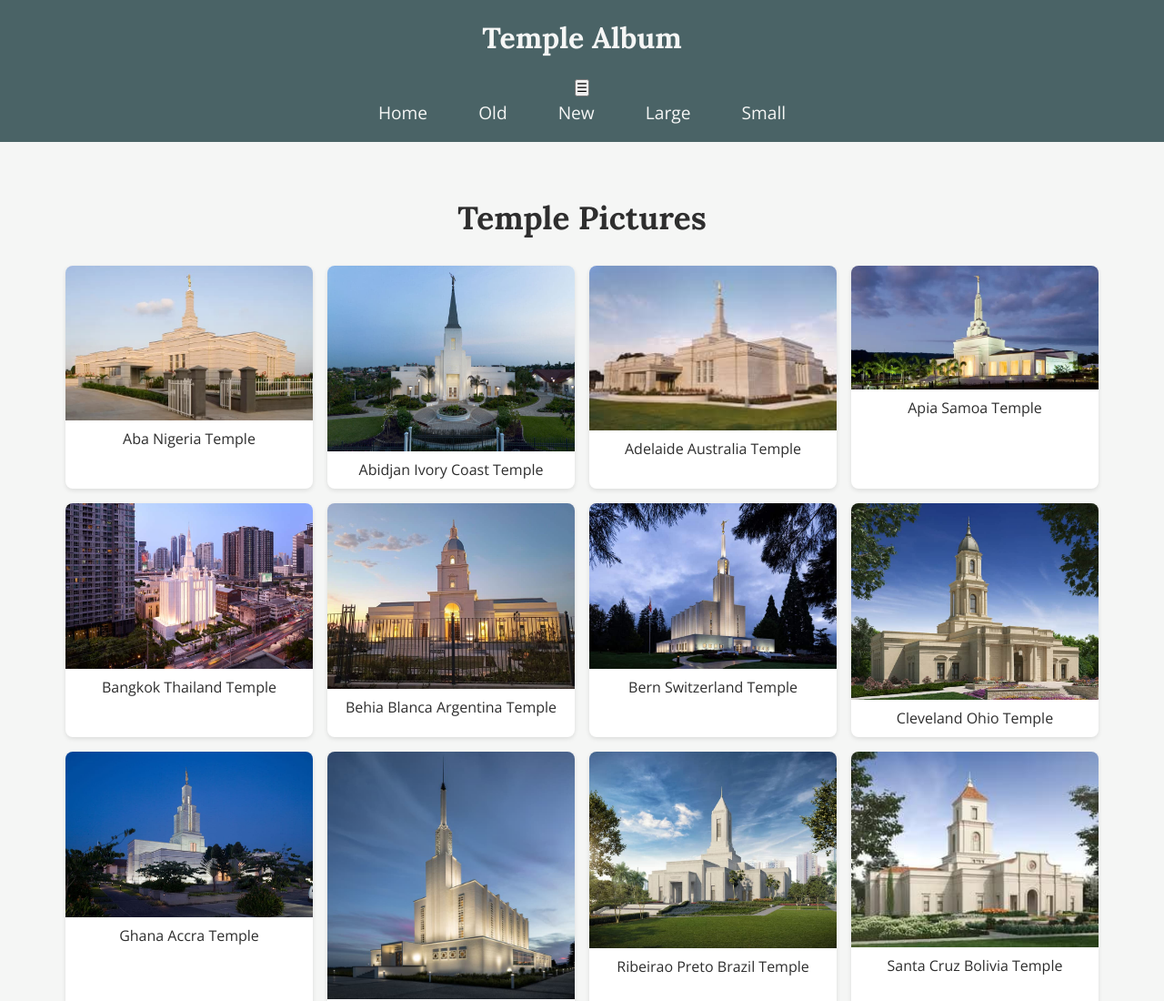
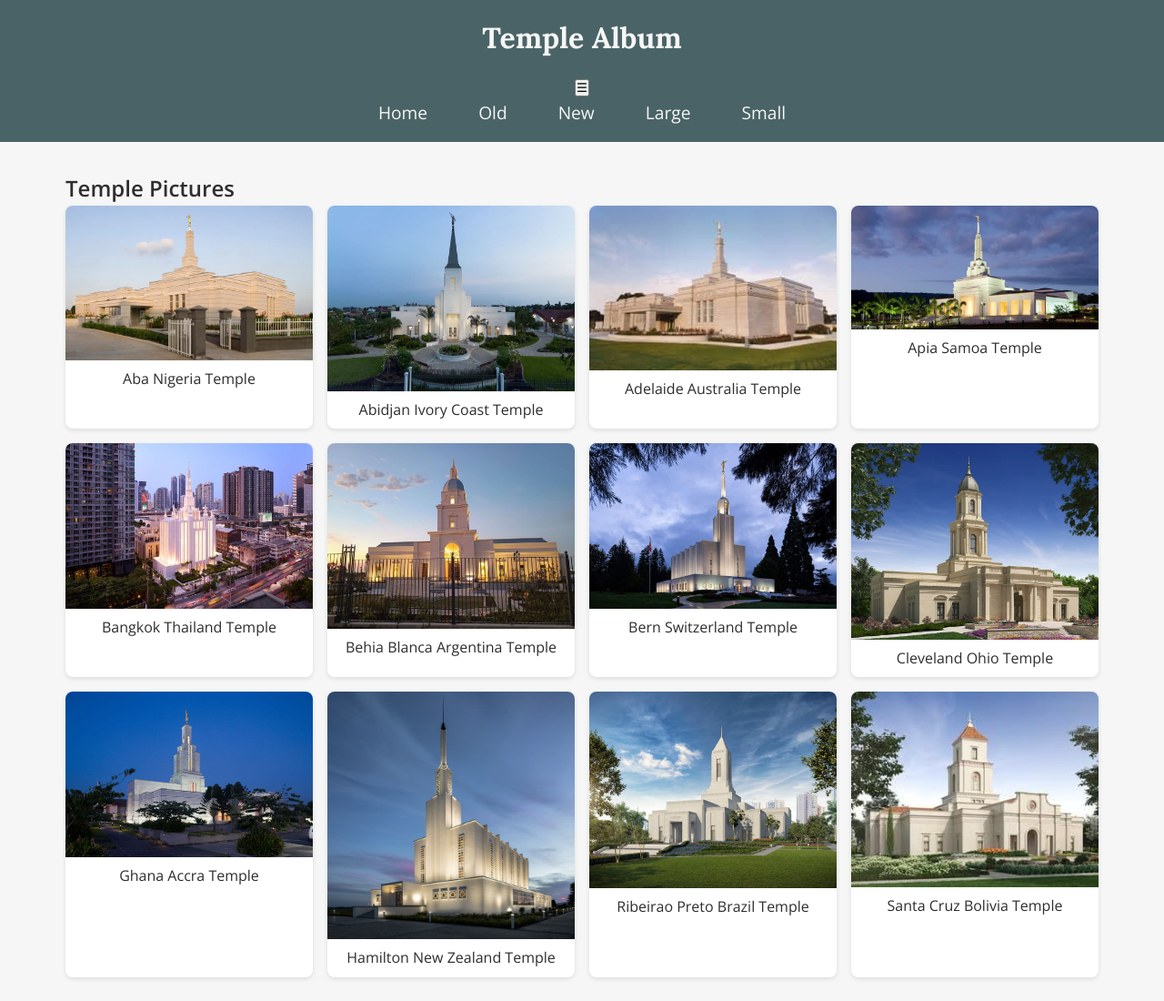
Before and after one commit to ChibuezeO/wdd131, a plain HTML site: page temples.html in a window 1280 px wide. Shown: the top 1100 px of the page at 91% size. Drawn offline with nearby package versions, Linux system fonts and the light colour scheme; files that its build step writes are made by us from their sources; files whose address does not match are found by name.

Commit message:
Corrections made

```diff
--- a/temples.html
+++ b/temples.html
@@ -4,6 +4,8 @@
 <head>
     <meta charset="UTF-8">
     <meta name="viewport" content="width=device-width, initial-scale=1.0">
+    <meta name="description" content="This is a responsive website showing different temple pictures.">
+    <meta name="author" content="Hyacinth Chibueze Okoro">
     <title>Temple Album</title>
     <link rel="stylesheet"
         href="https://fonts.googleapis.com/css2?family=Lora:wght@400;700&family=Open+Sans:wght@400;600&display=swap">
@@ -27,7 +29,7 @@
         </nav>
     </header>
     <main class="container">
-        <h1>Temple Pictures</h1>
+        <h2>Temple Pictures</h2>
         <div class="gallery">
             <figure>
                 <img src="images/aba_nigeria.jpg" alt="Aba Nigeria Temple">
```
Also changed, not shown: scripts/temples.js (renamed from temples.js), styles/temples-large.css (renamed from temples-large.css), styles/temples.css (renamed from temples.css).
